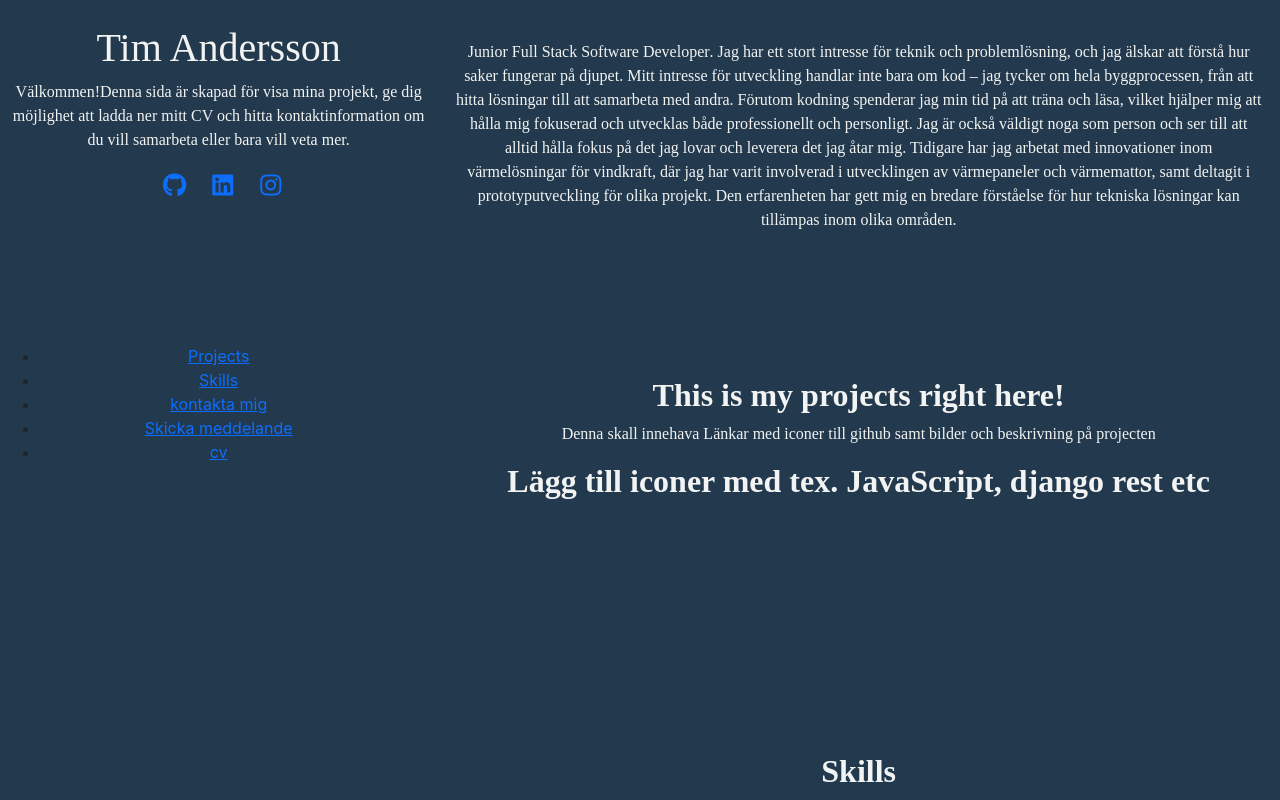
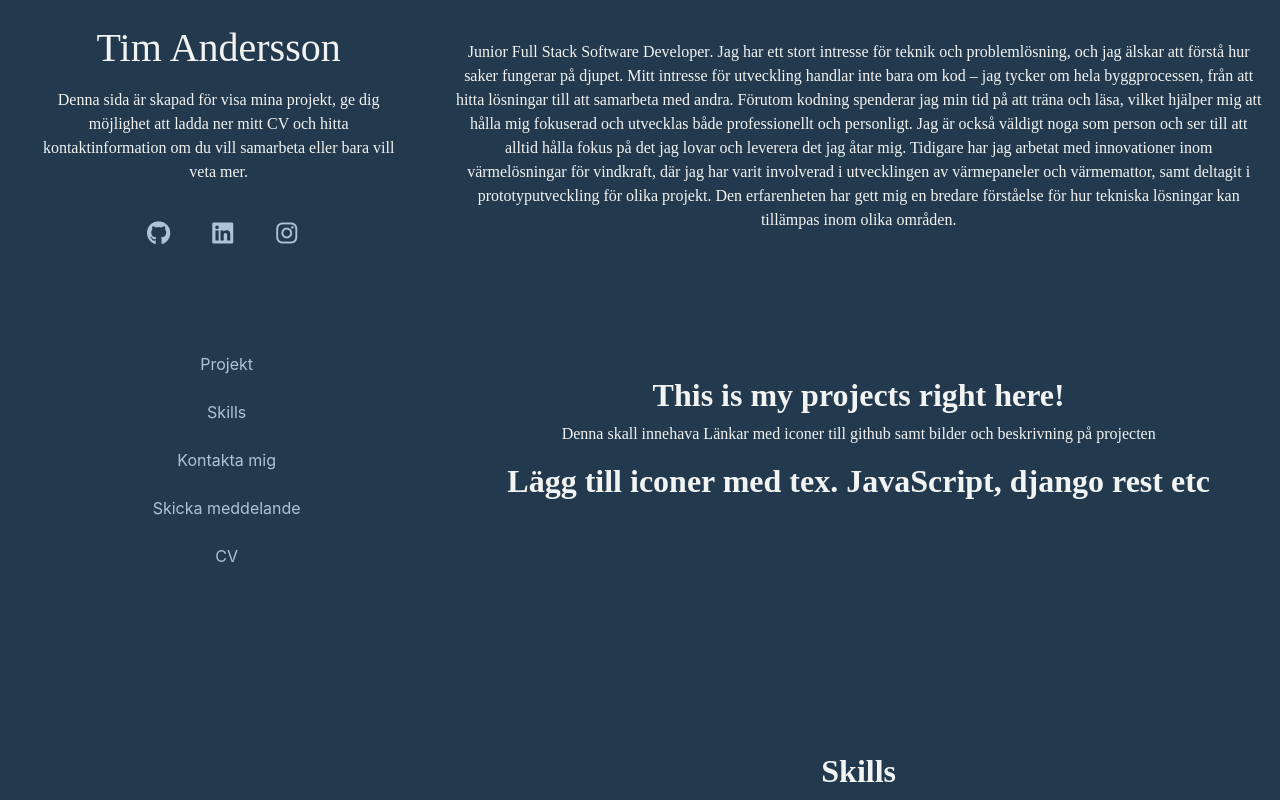
Before and after one commit to Timalexanderandersson/personal-webpage-v1, a React (Create React App) app in the folder frontend/: page / in a window 1280 px wide. Built offline with nearby package versions, Linux system fonts and the light colour scheme; a web font is replaced by a local one.

Commit message:
Created css in aboutme.module.css, foraboutme, and navbar css

```diff
--- a/frontend/src/components/Aboutme.js
+++ b/frontend/src/components/Aboutme.js
@@ -6,22 +6,25 @@ const AboutMe = () => {
     return (
         <>
             <div className={styles.aboutmediv}>
+                <div className={styles.newdiv}>
                     <h1 className='mt-3'>Tim Andersson</h1>
-                <p><strong>Välkommen!</strong>
+                    <p className='mt-3'>
                         Denna sida är skapad för visa mina projekt,
                         ge dig möjlighet att ladda ner mitt CV och hitta kontaktinformation om du vill samarbeta eller bara vill veta mer.
-
                     </p>
                     <div className={styles.links}>
                         <div className={styles.githublink}>
-                        <a href="https://github.com/your-github-username" target="_blank" rel="noopener noreferrer"><i className={`${styles.iconlife} fa-brands fa-github`}></i></a>
+                            <a href="https://github.com/your-github-username" target="_blank" rel="noopener noreferrer"><i className={`${styles.iconlife} fa-brands fa-github icon`}></i></a>
                         </div>
                         <div className={styles.linkedinlink}>
-                        <a href="https://www.linkedin.com/in/your-linkedin-username" target="_blank" rel="noopener noreferrer"><i className="fa-brands fa-linkedin"></i></a>
+                            <a href="https://www.linkedin.com/in/your-linkedin-username" target="_blank" rel="noopener noreferrer"><i className={`${styles.iconlife} fa-brands fa-linkedin icon`}></i></a>
                         </div>
                         <div className={styles.instagramlink}>
-                        <a href="https://www.instagram.com/your-instagram-username" target="_blank" rel="noopener noreferrer"><i className="fa-brands fa-instagram"></i></a>
+                            <a href="https://www.instagram.com/your-instagram-username" target="_blank" rel="noopener noreferrer"><i className={`${styles.iconlife} fa-brands fa-instagram icon`}></i></a>
                         </div>
+
+                    </div>
+
                 </div>
             </div>
             <div>
--- a/frontend/src/components/navbar.js
+++ b/frontend/src/components/navbar.js
@@ -4,13 +4,13 @@ import styles from '../styles/navbar.module.css'
 const Navbar = () => {
     return (
         <nav className={styles.navbardiv}>
-            <ul>
-                <li><a href="#projects">Projects</a></li>
-                <li><a href="#skills">Skills</a></li>
-                <li><a href="mailto:timalexanderandersson@hotmail.com">kontakta mig</a></li>
-                <li><a href="#message">Skicka meddelande</a></li>
-                <li><a href="#findithere">cv</a></li>
-            </ul>
+            <div className={styles.linkContainer}>
+                <div className={styles.linkWrapper}><a className={styles.navLink} href="#projects">Projekt</a></div>
+                <div className={styles.linkWrapper}><a className={styles.navLink} href="#skills">Skills</a></div>
+                <div className={styles.linkWrapper}><a className={styles.navLink} href="mailto:timalexanderandersson@hotmail.com">Kontakta mig</a></div>
+                <div className={styles.linkWrapper}><a className={styles.navLink} href="#message">Skicka meddelande</a></div>
+                <div className={styles.linkWrapper}><a className={styles.navLink} href="#findithere">CV</a></div>
+            </div>
         </nav>
     );
 };
--- a/frontend/src/styles/aboutme.module.css
+++ b/frontend/src/styles/aboutme.module.css
@@ -2,18 +2,24 @@
     background-color: #23394d;
     max-height: 40vh;
     height: auto;
-    transition: all 0.3s ease-in-out;
+    max-width: 100%;
+    width: fit-content;
+    display: flex;
+    justify-content: center
 }
 
-
+.newdiv {
+    max-width: 90%;
+}
 
 .links {
     margin-top: 2vh;
     font-size: 1.5rem;
     height: 10vh;
-    margin-left: 4vh;
+    margin-left: 2vh;
     display: flex;
     justify-content: center;
+    padding-top: 2vh;
 
 }
 
@@ -22,8 +28,9 @@
     justify-content: center;
     max-width: 4vh;
     max-height: 4vh;
-    margin-right: 2vh;
-    margin-left: 3vh;
+    margin-right: 4vh;
+    margin-left: 7vh;
+
 }
 
 .linkedinlink {
@@ -32,7 +39,7 @@
     max-width: 4vh;
     max-height: 4vh;
     ;
-    margin-right: 2vh;
+    margin-right: 4vh;
 }
 
 .instagramlink {
@@ -40,17 +47,17 @@
     justify-content: center;
     max-width: 4vh;
     max-height: 4vh;
-    margin-right: 2vh;
+    margin-right: 4vh;
+}
+
+.iconlife {
+    margin-right: 4vh;
+    transition: all 0.2s ease-in-out;
+    color: #afc3d6;
 }
 
 
-a {
-    margin-right: 4vh;
-    transition: all 0.2s ease-in-out;
-
-}
-
-a:hover {
+.iconlife:hover {
     color: white;
     font-size: 1.7rem;
 }
--- a/frontend/src/styles/foraboutme.module.css
+++ b/frontend/src/styles/foraboutme.module.css
@@ -7,7 +7,6 @@
     padding-top: 3vh;
 
 }
-
 
 .aboutmecontainer{
     background-color:#23394d;
--- a/frontend/src/styles/navbar.module.css
+++ b/frontend/src/styles/navbar.module.css
@@ -1,4 +1,27 @@
 .navbardiv {
-    background-color:#23394d;
-    height: 45vh;
+    background-color: #23394d;
+    height: 30vh;
+    margin-top: 3vh;
 }
+
+.linkContainer {
+    display: flex;
+    flex-direction: column;
+    margin-left: 2vh;
+}
+.linkWrapper{
+ height: 3vh;
+ margin-bottom: 3vh;
+}
+
+.navLink {
+    margin-bottom: 2vh;
+    text-decoration: none;
+    color: #afc3d6;
+}
+
+.navLink:hover {
+    color: #ffffff;
+    font-size: 1.1rem;
+    transition: all 0.2s ease-in-out;
+}
```
Lines whose indentation alone changed are shown as unchanged.
